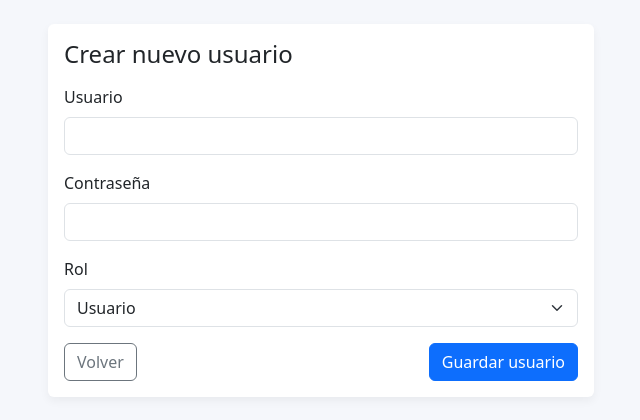
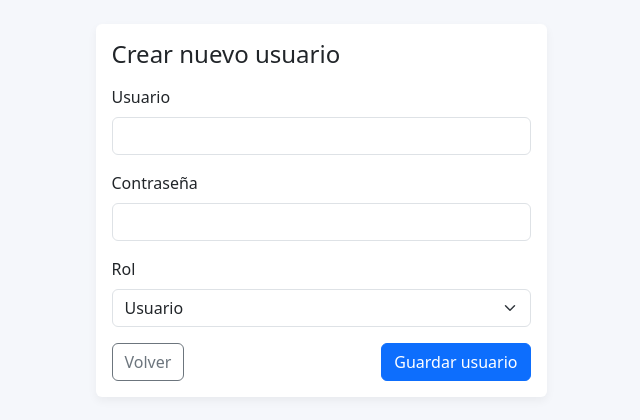
Before and after one commit to Jorleonzu86/creditos-app, a Flask app: page /usuarios/nuevo in a window 1280 px wide. Shown: the part 56-476 px from the top of the page, without its empty margins (319-959 px from the left). Run offline with Flask 3, Linux system fonts and the light colour scheme; the visitor is signed in with stand-in values (Sample User, id 1); some libraries are stand-ins or nearby versions.

Commit message:
Update usuario_nuevo.html

```diff
--- a/templates/usuario_nuevo.html
+++ b/templates/usuario_nuevo.html
@@ -4,12 +4,12 @@
 
 {% block content %}
 <div class="row justify-content-center">
-    <div class="col-md-6">
+    <div class="col-md-6 col-lg-5">
         <div class="card">
             <div class="card-body">
                 <h4 class="mb-3">Crear nuevo usuario</h4>
 
-                <form method="post" action="{{ url_for('nuevo_usuario') }}">
+                <form method="post" action="{{ url_for('usuario_nuevo') }}">
                     <div class="mb-3">
                         <label for="username" class="form-label">Usuario</label>
                         <input type="text" class="form-control" id="username"
```
